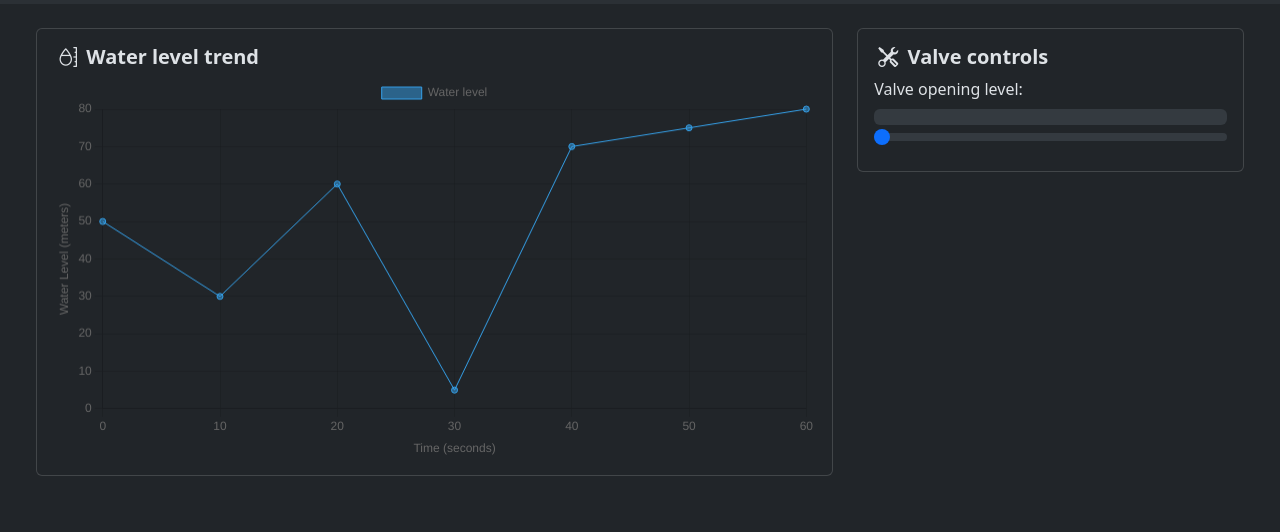
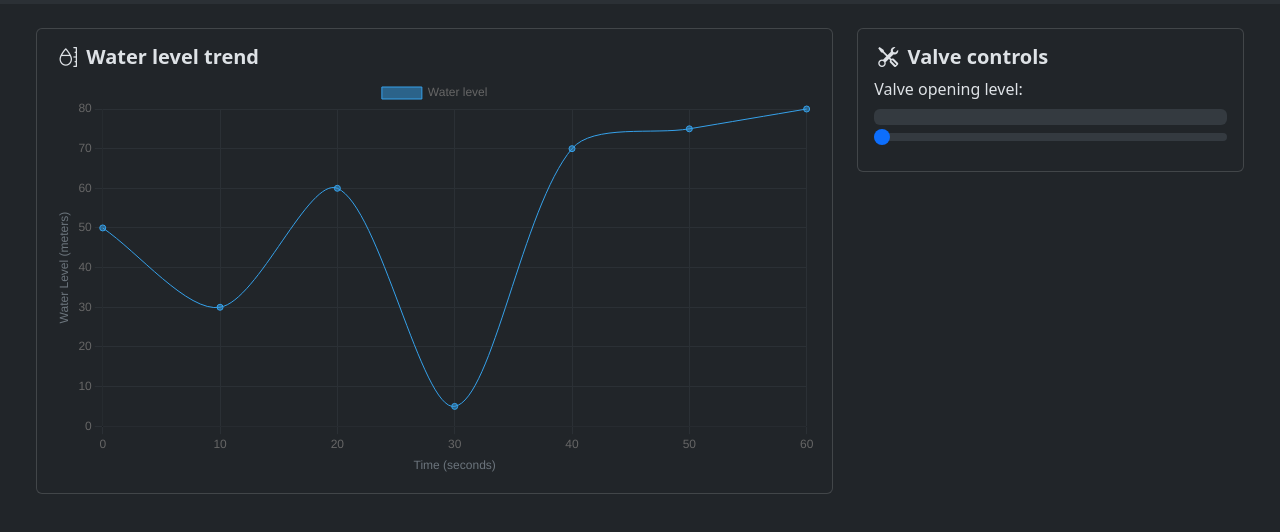
Before and after one commit to UniCodeProjects/SmartRiverMonitoring, a plain HTML site: page river-monitoring-dashboard/index.html in a window 1280 px wide. Shown: the part 58-590 px from the top of the page. Drawn offline with nearby package versions, Linux system fonts and the light colour scheme.

Commit message:
Chart properly resizes, customised chart colours

```diff
--- a/river-monitoring-dashboard/chart-sample.js
+++ b/river-monitoring-dashboard/chart-sample.js
@@ -1,4 +1,5 @@
 const ctx = document.getElementById('myChart');
+const bootstrapStyle = getComputedStyle(document.body);
 
 new Chart(ctx, {
   type: 'line',
@@ -7,7 +8,10 @@ const ctx = document.getElementById('myChart');
     datasets: [{
       label: 'Water level',
       data: [50, 30, 60, 5, 70, 75, 80],
-          borderWidth: 1
+      borderWidth: 1,
+      tension: 0.3,
+      backgroundColor: bootstrapStyle.getPropertyValue('--bs-primary-emphasis'),
+      borderColor: bootstrapStyle.getPropertyValue('--bs-primary-emphasis'),
     }]
   },
   options: {
@@ -16,15 +20,25 @@ const ctx = document.getElementById('myChart');
         type: 'linear',
         title: {
           display: true,
-              text: 'Time (seconds)'
+          text: 'Time (seconds)',
+          color: bootstrapStyle.getPropertyValue('--bs-secondary')
+        },
+        grid: {
+          color: '#2b3035'
         }
       },
       y: {
         title: {
           display: true,
-              text: 'Water Level (meters)'
+          text: 'Water Level (meters)',
+          color: bootstrapStyle.getPropertyValue('--bs-secondary')
+        },
+        grid: {
+          color: '#2b3035'
         }
       }
-        }
+    },
+    responsive: true,
+    maintainAspectRatio: false
   }
 });
--- a/river-monitoring-dashboard/index.html
+++ b/river-monitoring-dashboard/index.html
@@ -34,7 +34,7 @@
                 Water level trend
               </h5>
               <div>
-                <canvas id="myChart"></canvas>
+                <canvas id="myChart" height="400"></canvas>
                 <script src="chart-sample.js"></script>
               </div>
             </div>
```
Lines whose indentation alone changed are shown as unchanged.
